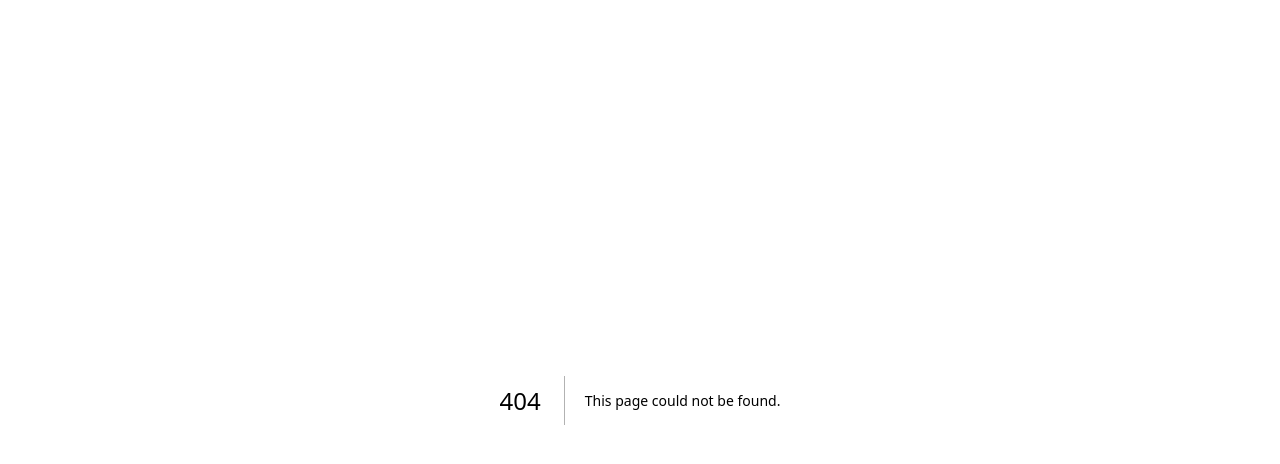
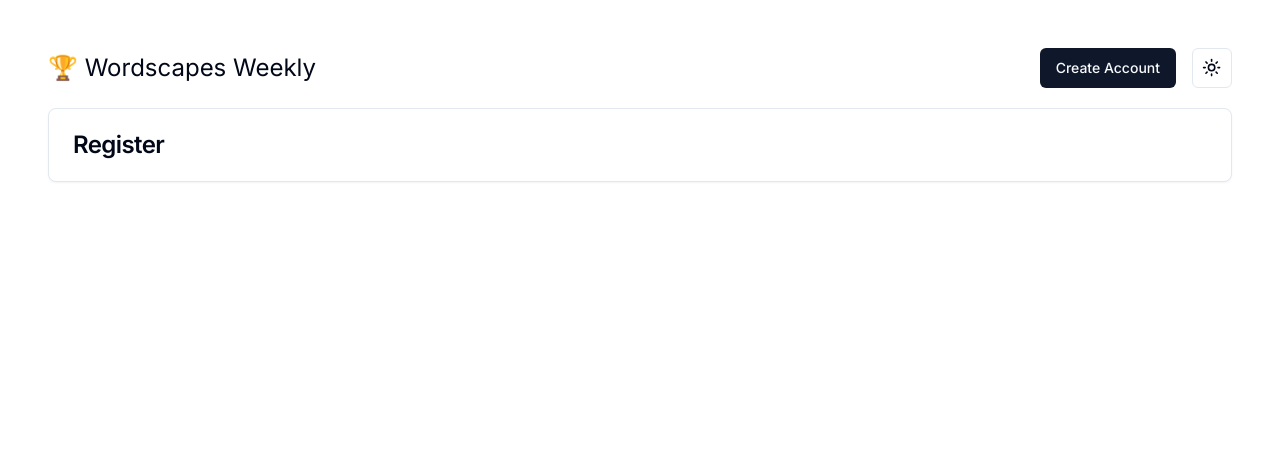
Before and after one commit to brandedcow/werdscapes-weekly, a Next.js app: page /register in a window 1280 px wide. Before the commit this address had no page. Shown: the top 464 px of the page. Built offline with nearby package versions, Linux system fonts and the light colour scheme.

Commit message:
chore: add create account button to page header

```diff
--- a/app/layout.tsx
+++ b/app/layout.tsx
@@ -3,6 +3,7 @@ import { Inter } from "next/font/google";
 import "./globals.css";
 import { ThemeProvider } from "@/components/theme-provider";
 import { Toaster } from "@/components/ui/toaster";
+import { PageHeader } from "@/components/shared/page-header";
 
 const inter = Inter({ subsets: ["latin"] });
 
@@ -25,7 +26,10 @@ export default function RootLayout({
           enableSystem
           disableTransitionOnChange
         >
-          {children}
+          <main className="flex min-h-screen flex-col justify-start p-12 gap-y-5">
+            <PageHeader />
+            {children}
+          </main>
         </ThemeProvider>
         <Toaster />
       </body>
--- a/app/page.tsx
+++ b/app/page.tsx
@@ -1,5 +1,11 @@
-import { redirect } from "next/navigation";
+import { PageBreadcrumb } from "@/components/shared/page-breadcrumb";
+import { PageHeader } from "@/components/shared/page-header";
+import { TeamTournamentHistoryCard } from "@/components/shared/team-tournament-history-card/container";
 
 export default function Home() {
-  redirect("/dashboard");
+  return (
+    <>
+      <TeamTournamentHistoryCard />
+    </>
+  );
 }
--- /dev/null
+++ b/app/register/layout.tsx
@@ -0,0 +1,5 @@
+import { PropsWithChildren } from "react";
+
+export default function RegisterLayout({ children }: PropsWithChildren) {
+  return <>{children}</>;
+}
--- /dev/null
+++ b/app/register/page.tsx
@@ -0,0 +1,11 @@
+import { Card, CardHeader, CardTitle } from "@/components/ui/card";
+
+export default function RegisterPage() {
+  return (
+    <Card>
+      <CardHeader>
+        <CardTitle>Register</CardTitle>
+      </CardHeader>
+    </Card>
+  );
+}
--- a/components/shared/page-header.tsx
+++ b/components/shared/page-header.tsx
@@ -1,5 +1,6 @@
 import Link from "next/link";
 import { DarkModeToggle } from "./dark-mode-toggle";
+import { Button } from "../ui/button";
 
 export function PageHeader() {
   return (
@@ -7,7 +8,12 @@ export function PageHeader() {
       <Link href="/dashboard">
         <h1 className="text-2xl">🏆 Wordscapes Weekly</h1>
       </Link>
-      <DarkModeToggle />
+      <div className="flex items-center gap-x-4">
+        <Link href="/register">
+          <Button>Create Account</Button>
+        </Link>
+        <DarkModeToggle />
+      </div>
     </div>
   );
 }
```
